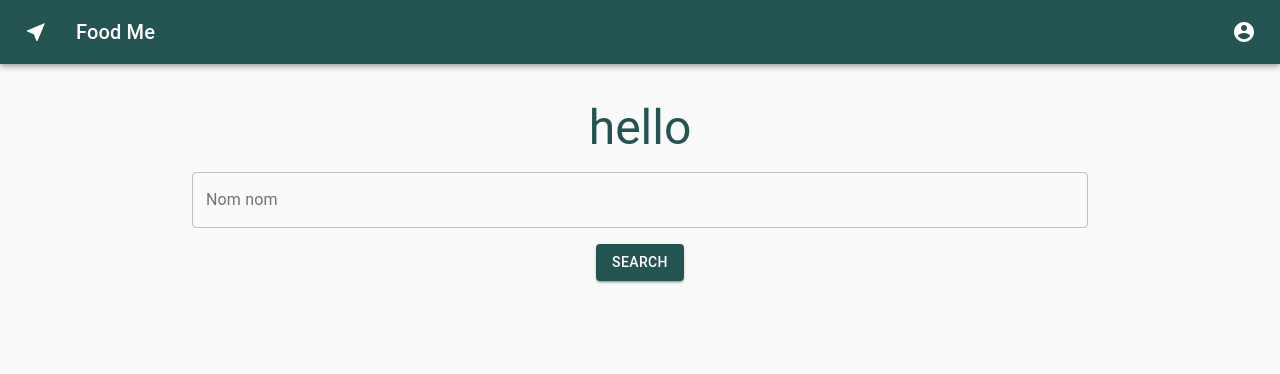
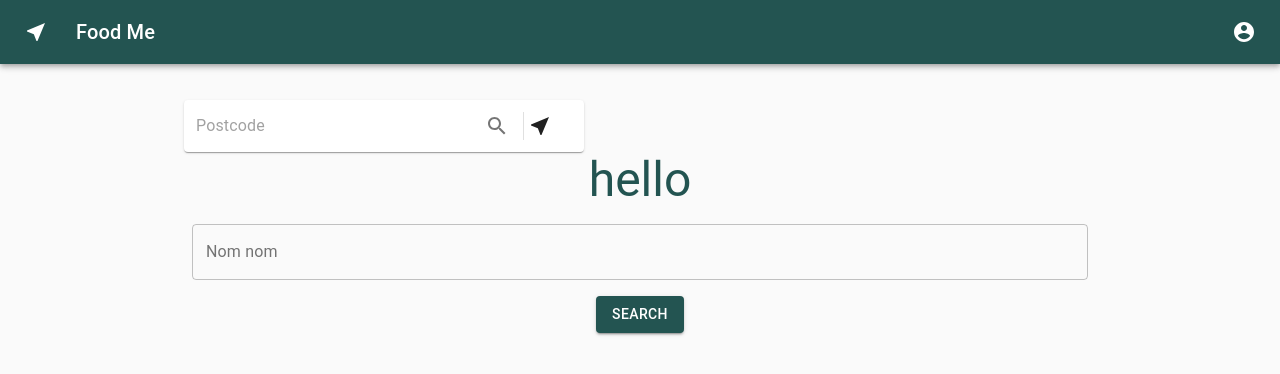
Before and after one commit to jaarnie/food-me-client-2, a React (Create React App) app: page / in a window 1280 px wide. Shown: the top 374 px of the page. Built offline with nearby package versions, Linux system fonts and the light colour scheme; what axios-hooks would draw is missing.

Commit message:
begin postcode search

```diff
--- a/src/components/GetUserLocation.jsx
+++ b/src/components/GetUserLocation.jsx
@@ -1,7 +1,7 @@
 import React, { useContext, useEffect } from "react"
-import IconButton from "@material-ui/core/IconButton"
 import { makeStyles } from "@material-ui/core/styles"
 import NearMeIcon from "@material-ui/icons/NearMe"
+import { IconButton } from "@material-ui/core"
 
 import { Store } from "../Store"
 import { Loading } from "./Loading"
--- a/src/components/Home.jsx
+++ b/src/components/Home.jsx
@@ -5,6 +5,7 @@ import { Store } from "../Store"
 
 import Search from "./search/Search"
 import ListContainer from "../containers/ListContainer"
+import SearchUserLocation from './SearchUserLocation'
 // import { Loading } from "./Loading"
 
 // const ListContainer = React.lazy(() => import('../containers/ListContainer'))
@@ -26,6 +27,7 @@ export default function Home() {
 
   return (
     <>
+    <SearchUserLocation />
       <Typography className={classes.title} variant="h3">
         {state.userLocation
           ? state.userLocation.location.title.split(", ")[0]
--- a/src/components/Navigation.jsx
+++ b/src/components/Navigation.jsx
@@ -138,7 +138,6 @@ export default function Navigation() {
         </IconButton>
 
         {userSignInOrProfile()}
-
       </MenuItem>
     </Menu>
   )
--- a/src/components/RatingStars.jsx
+++ b/src/components/RatingStars.jsx
@@ -10,7 +10,7 @@ const useStyles = makeStyles(theme => ({
   }
 }))
 
-export default function RatingStars({ value, title }) {
+export default function RatingStars({ value, title, votes }) {
   const classes = useStyles()
 
   return (
@@ -28,6 +28,7 @@ export default function RatingStars({ value, title }) {
           readOnly
           precision={0.1}
         />
+        <Typography>Votes: {votes} </Typography>
       </Box>
     </div>
   )
--- /dev/null
+++ b/src/components/SearchUserLocation.jsx
@@ -0,0 +1,54 @@
+import React from 'react';
+import { makeStyles } from '@material-ui/core/styles';
+import Paper from '@material-ui/core/Paper';
+import InputBase from '@material-ui/core/InputBase';
+import Divider from '@material-ui/core/Divider';
+import IconButton from '@material-ui/core/IconButton';
+import MenuIcon from '@material-ui/icons/Menu';
+import SearchIcon from '@material-ui/icons/Search';
+import DirectionsIcon from '@material-ui/icons/Directions';
+import GetUserLocation from './GetUserLocation';
+
+const useStyles = makeStyles(theme => ({
+  root: {
+    padding: '2px 4px',
+    display: 'flex',
+    alignItems: 'center',
+    width: 400,
+  },
+  input: {
+    marginLeft: theme.spacing(1),
+    flex: 1,
+  },
+  iconButton: {
+    padding: 10,
+  },
+  divider: {
+    height: 28,
+    margin: 4,
+  },
+}));
+
+export default function CustomizedInputBase() {
+	const classes = useStyles();
+
+	const handleClick = event => {
+		event.preventDefault()
+		console.log(event.target)
+	}
+
+  return (
+    <Paper className={classes.root}>
+      <InputBase
+        className={classes.input}
+        placeholder="Postcode"
+        inputProps={{ 'aria-label': 'postcode' }}
+      />
+      <IconButton className={classes.iconButton} aria-label="search">
+        <SearchIcon onClick={handleClick}/>
+      </IconButton>
+      <Divider className={classes.divider} orientation="vertical" />
+        <GetUserLocation />
+    </Paper>
+  );
+}
--- /dev/null
+++ b/src/components/card/PhotoGallery.jsx
@@ -0,0 +1,59 @@
+import React from 'react';
+import { makeStyles } from '@material-ui/core/styles';
+import GridList from '@material-ui/core/GridList';
+import GridListTile from '@material-ui/core/GridListTile';
+import GridListTileBar from '@material-ui/core/GridListTileBar';
+import IconButton from '@material-ui/core/IconButton';
+import StarBorderIcon from '@material-ui/icons/StarBorder';
+
+const useStyles = makeStyles(theme => ({
+  root: {
+    display: 'flex',
+    flexWrap: 'wrap',
+    justifyContent: 'space-around',
+    overflow: 'hidden',
+    backgroundColor: theme.palette.background.paper,
+  },
+  gridList: {
+    width: 500,
+    height: 450,
+    // Promote the list into his own layer on Chrome. This cost memory but helps keeping high FPS.
+    transform: 'translateZ(0)',
+  },
+  titleBar: {
+    background:
+      'linear-gradient(to bottom, rgba(0,0,0,0.7) 0%, ' +
+      'rgba(0,0,0,0.3) 70%, rgba(0,0,0,0) 100%)',
+  },
+  icon: {
+    color: 'white',
+  },
+}));
+
+export default function PhotoGallery({ photos }) {
+	const classes = useStyles();
+
+	const handleClick = event => {
+		event.preventDefault()
+		console.log(event.target.src)
+	}
+
+	// debugger
+
+  return (
+    <div className={classes.root}>
+      <GridList cellHeight={200} spacing={1} className={classes.gridList} onClick={handleClick}>
+        {photos.map(p => (
+          <GridListTile key={p.photo.id} >
+            <img src={p.photo.url} alt={p.photo.caption} />
+            <GridListTileBar
+              title={p.photo.caption}
+              titlePosition="top"
+              className={classes.titleBar}
+            />
+          </GridListTile>
+        ))}
+      </GridList>
+    </div>
+  );
+}
--- a/src/components/card/RestaurantCard.jsx
+++ b/src/components/card/RestaurantCard.jsx
@@ -22,6 +22,7 @@ import {
 import { red } from "@material-ui/core/colors"
 
 import RatingStars from "../../components/RatingStars"
+import PhotoGallery from './PhotoGallery'
 // import { Link } from "react-router-dom"
 
 const useStyles = makeStyles(theme => ({
@@ -65,9 +66,10 @@ export default function RestaurantCard({ r }) {
   }
 
   // debugger
+  const restaurant = r.restaurant
   return (
     <Card className={classes.card}>
-      {console.log("CARD", r.restaurant)}
+      {console.log("CARD", restaurant)}
       <CardHeader
         avatar={
           <Avatar
@@ -75,7 +77,7 @@ export default function RestaurantCard({ r }) {
             className={classes.avatar}
             style={{ backgroundColor: "#235451" }}
           >
-            {r.restaurant.name[0]}
+            {restaurant.name[0]}
           </Avatar>
         }
         action={
@@ -83,17 +85,17 @@ export default function RestaurantCard({ r }) {
             <MoreVertIcon />
           </IconButton>
         }
-        title={r.restaurant.name}
-        subheader="sub heading"
+        title={restaurant.name}
+        subheader={restaurant.establishment[0]}
       />
       <CardMedia
         className={classes.media}
-        image={r.restaurant.featured_image}
-        title="Paella dish"
+        image={restaurant.featured_image}
+        title="featured image"
       />
       <CardContent>
         <Typography variant="body2" color="textSecondary" component="p">
-          {r.restaurant.location.address}
+          {restaurant.location.address}
         </Typography>
       </CardContent>
       <CardActions disableSpacing>
@@ -107,7 +109,7 @@ export default function RestaurantCard({ r }) {
         <IconButton
           aria-label="place"
           target="_blank"
-          href={`https://www.google.com/maps/search/?api=1&query=${r.restaurant.location.address}`}
+          href={`https://www.google.com/maps/search/?api=1&query=${restaurant.location.address}`}
         >
           <PlaceIcon />
         </IconButton>
@@ -126,14 +128,15 @@ export default function RestaurantCard({ r }) {
         <CardContent>
           <Typography paragraph>Opening Times:</Typography>
           <ShowTimes />
-          <RatingStars value={r.restaurant.user_rating.aggregate_rating} />
+          <RatingStars value={restaurant.user_rating.aggregate_rating} votes={restaurant.user_rating.votes} />
           <Typography paragraph>
-            {r.restaurant.menu_url}
-            add shit here
+            {/* {restaurant.menu_url} */}
+            Average cost for two: {restaurant.average_cost_for_two}
           </Typography>
           <Typography paragraph></Typography>
           and here
           <Typography>here too</Typography>
+          <PhotoGallery photos={restaurant.photos} />
         </CardContent>
       </Collapse>
     </Card>
--- a/src/containers/ListContainer.jsx
+++ b/src/containers/ListContainer.jsx
@@ -1,14 +1,14 @@
 import React, { useContext } from "react"
 import { makeStyles } from "@material-ui/core/styles"
-import { Skeleton } from '@material-ui/lab'
+// import { Skeleton } from '@material-ui/lab'
 import Grid from "@material-ui/core/Grid"
 
 import { Store } from "../Store"
 
-import RestaurantCard from "../components/card/RestaurantCard"
+// import RestaurantCard from "../components/card/RestaurantCard"
 import { Loading } from "../components/Loading"
 
-// const RestaurantCard = React.lazy(() => import('../components/card/RestaurantCard'))
+const RestaurantCard = React.lazy(() => import('../components/card/RestaurantCard'))
 
 const useStyles = makeStyles(theme => ({
   root: {
@@ -22,16 +22,15 @@ export default function ListContainer({ r, searchValue }) {
 
   return ( // remove suspense?
     <div className={classes.root}>
-      {/* <React.Suspense fallback={Loading()}>  */}
+      <React.Suspense fallback={Loading()}>
         <Grid container spacing={2}>
           {state.restaurants.map((restaurant, index) => (
             <Grid item xs={12} sm={6} key={index}>
               <RestaurantCard r={restaurant} />
-              <Skeleton variant="rect" width={250} height={350} />
             </Grid>
           ))}
         </Grid>
-      {/* </React.Suspense> */}
+      </React.Suspense>
     </div>
   )
 }
```
Lines whose indentation alone changed are shown as unchanged.
